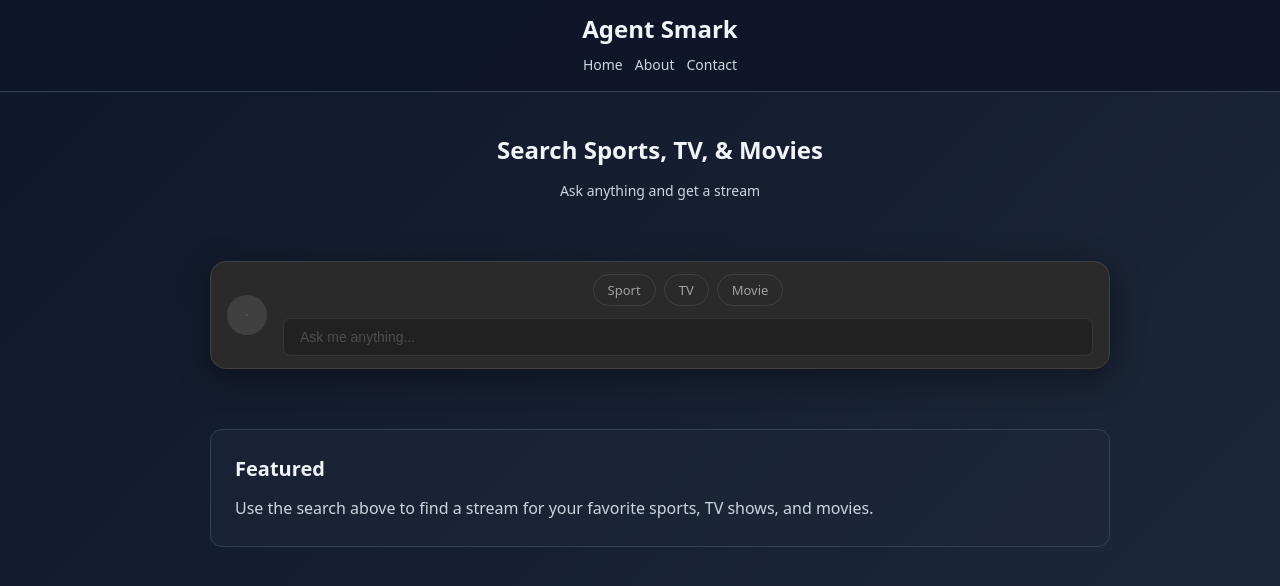
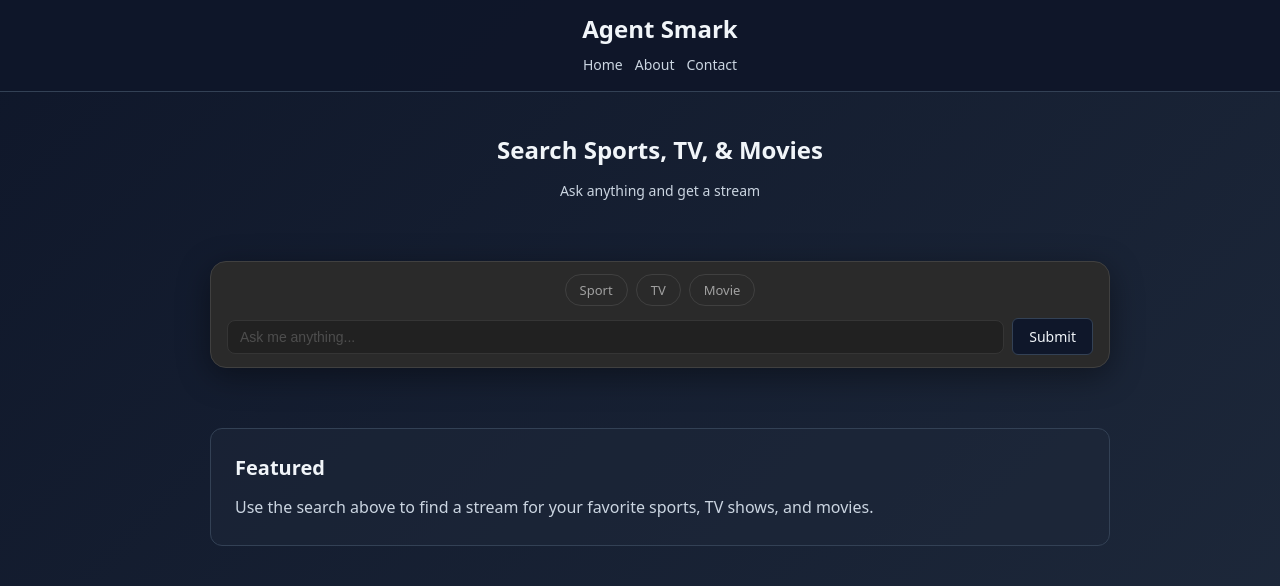
Before and after one commit to henrynguyen50/AgentSmark, a React app in the folder frontend/: page / in a window 1280 px wide. Shown: the top 586 px of the page. Built offline with nearby package versions, Linux system fonts and the light colour scheme; the HTML template or start-up script is replaced by a standard one.

Commit message:
Working frontend backend integration

```diff
--- a/frontend/src/components/QueryPopup.tsx
+++ b/frontend/src/components/QueryPopup.tsx
@@ -22,17 +22,20 @@ export default function QueryPopup() {
 
     setLoading(true)
     try {
-      const response = await fetch("/api/query", {
+      const response = await fetch("http://127.0.0.1:8000/watch", {
         method: "POST",
         headers: { "Content-Type": "application/json" },
         body: JSON.stringify({
-          category: selectedCategory,
-          input: input.trim(),
+          category: selectedCategory.toLowerCase(),
+          query: input.trim(),
         }),
       })
 
       const data = await response.json()
       console.log("Response:", data)
+      if (data.embed_url) {
+        window.open(data.embed_url, "_blank")
+    }
       setInput("")
       setSelectedCategory(null)
     } catch (error) {
@@ -45,18 +48,7 @@ export default function QueryPopup() {
   return (
     <div className="popup-overlay">
       <div className="popup-container">
-        {/* Left Action Buttons */}
-        <div className="button-group left">
-          <button className="icon-button" title="Microphone audio capture">
-            <svg width="24" height="24" viewBox="0 0 24 24" fill="none" stroke="currentColor" strokeWidth="2">
-              <path d="M12 1a3 3 0 0 0-3 3v8a3 3 0 0 0 6 0V4a3 3 0 0 0-3-3z"></path>
-              <path d="M19 10v2a7 7 0 0 1-14 0v-2"></path>
-              <line x1="12" y1="19" x2="12" y2="23"></line>
-              <line x1="8" y1="23" x2="16" y2="23"></line>
-            </svg>
-            <span className="tooltip">Microphone audio capture</span>
-          </button>
-        </div>
+
 
         {/* Category Selection & Input */}
         <form onSubmit={handleSubmit} className="center-section">
@@ -82,6 +74,14 @@ export default function QueryPopup() {
       className="main-input"
       disabled={!selectedCategory || loading}
     />
+    {/* Submit button */}
+    <button
+      type="submit"
+      className="submit-button"
+      disabled={!selectedCategory || !input.trim() || loading}
+    >
+      {loading ? "Searching..." : "Submit"}
+    </button>
   </div>
 </form>
 
--- a/frontend/src/styles/QueryPopup.css
+++ b/frontend/src/styles/QueryPopup.css
@@ -26,6 +26,8 @@
   box-sizing: border-box;
 }
 .button-group {
+  align-items: center;
+  justify-content: center;
   display: flex;
   gap: 8px;
 }
@@ -165,3 +167,30 @@
     width: 100%;
   }
 }
+
+
+.input-wrapper {
+  display: flex;
+  gap: 8px;
+}
+
+.main-input {
+  flex: 1;
+  padding: 8px 12px;
+  font-size: 14px;
+}
+
+.submit-button {
+  padding: 8px 16px;
+  font-size: 14px;
+  background-color: #0f172a;
+  color: #f1f5f9;
+  border: 1px solid #334155;
+  border-radius: 6px;
+  cursor: pointer;
+  transition: background 0.2s;
+}
+
+.submit-button:hover {
+  background-color: #1e293b;
+}
```
Also changed, not shown: 1 other file (tests, documents, lock files or other folders). Lines whose indentation alone changed are shown as unchanged.
